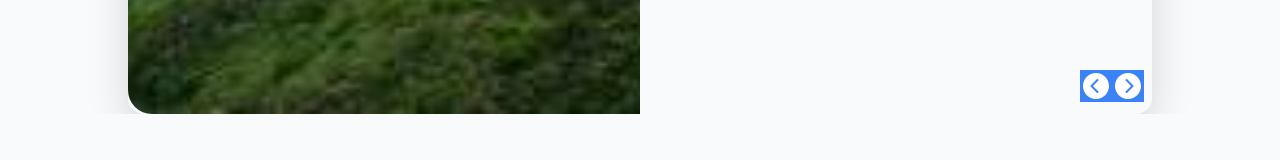
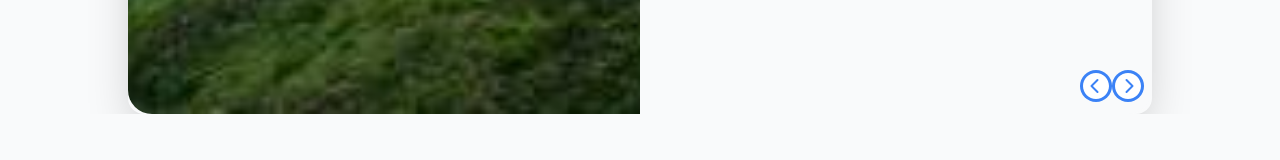
Before and after one commit to louisjoety/travel-toolkit, a Next.js app in the folder frontend/: page / in a window 1280 px wide. Shown: the part 1742-1902 px from the top of the page. Built offline with nearby package versions, Linux system fonts and the light colour scheme.

Commit message:
change styles

```diff
--- a/frontend/app/components/Home/Services.tsx
+++ b/frontend/app/components/Home/Services.tsx
@@ -61,14 +61,14 @@ const Services = ({ activeImage, clickNext, clickPrev }: Props) => {
 
             <div className="absolute md:bottom-1 bottom-10 right-10 md:right-0 w-full flex justify-center items-center">
               <div
-                className="absolute bottom-2 right-10 cursor-pointer bg-blue-500"
+                className="absolute bottom-2 right-10 cursor-pointer rounded-full  bg-blue-500"
                 onClick={clickPrev}
               >
                 <Image src={left} alt="Previous" />
               </div>
 
               <div
-                className="absolute bottom-2 right-2 cursor-pointer bg-blue-500"
+                className="absolute bottom-2 right-2 cursor-pointer rounded-full bg-blue-500"
                 onClick={clickNext}
               >
                 <Image src={right} alt="Next" />
```
